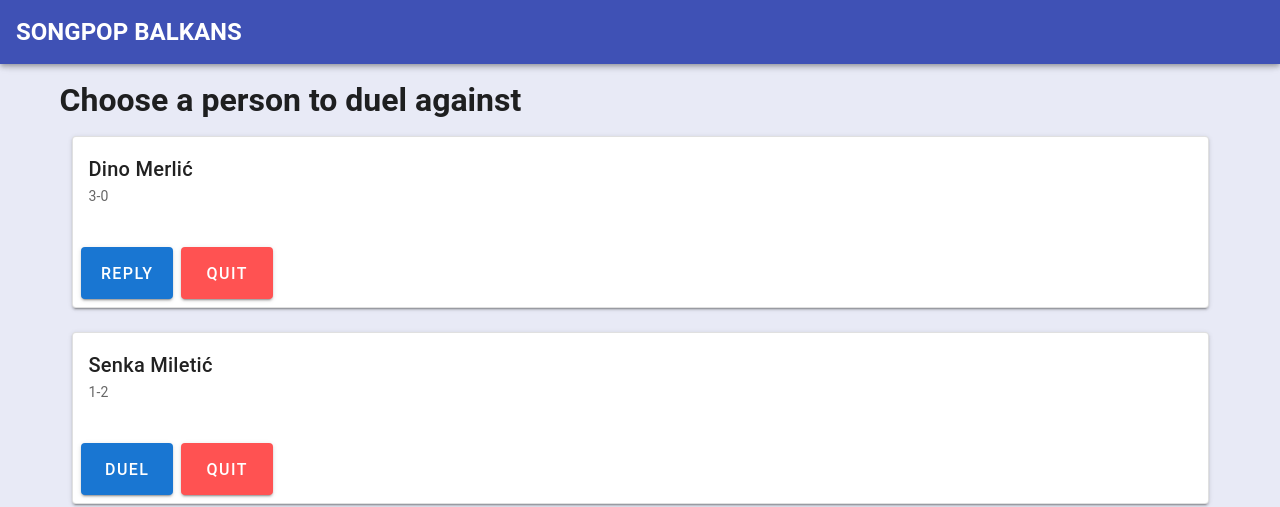
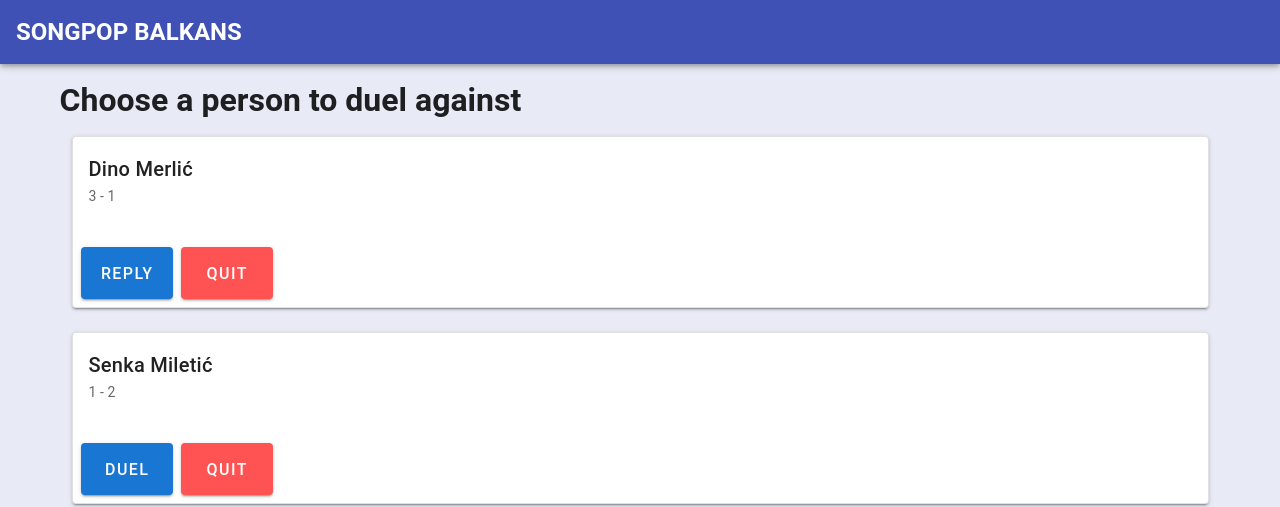
Before and after one commit to enricokokot/songpop-balkans-frontend, a Vue app: page /duel in a window 1280 px wide. Shown: the top 507 px of the page. Built offline with nearby package versions, Linux system fonts and the light colour scheme; the HTML template or start-up script is replaced by a standard one.

Commit message:
Introduce scorekeeping feature

```diff
--- a/src/store.js
+++ b/src/store.js
@@ -5,7 +5,7 @@ export default {
     {
       id: 0,
       name: "Dino Merlić",
-      result: "3-0",
+      result: [3, 1],
       status: "reply",
       playlist: "rock",
       rounds: {
@@ -49,19 +49,19 @@ export default {
     {
       id: 1,
       name: "Senka Miletić",
-      result: "1-2",
+      result: [1, 2],
       status: "duel",
     },
     {
       id: 2,
       name: "Fedja Sakić",
-      result: "",
+      result: [0, 0],
       status: "challenge",
     },
     {
       id: 3,
       name: "Milan Swarovski",
-      result: "",
+      result: [0, 0],
       status: "challenge",
     },
   ],
--- a/src/views/PlayView.vue
+++ b/src/views/PlayView.vue
@@ -4,7 +4,9 @@
     <v-container v-for="player in players" :key="player.id">
       <v-card elevation="2" outlined>
         <v-card-title>{{ player.name }}</v-card-title>
-        <v-card-subtitle>{{ player.result }}</v-card-subtitle>
+        <v-card-subtitle v-if="player.result[0] !== 0 && player.result[1] !== 0"
+          >{{ player.result[0] }} - {{ player.result[1] }}</v-card-subtitle
+        >
         <v-card-text></v-card-text>
         <v-card-actions
           ><v-btn
--- a/src/views/ScoreView.vue
+++ b/src/views/ScoreView.vue
@@ -53,9 +53,19 @@ export default {
     if (!this.enemyPlayed)
       store.players.find((player) => player.id === this.duelAgainst.id).status =
         "waiting";
-    else
-      store.players.find((player) => player.id === this.duelAgainst.id).status =
-        "challenge";
+    else {
+      const enemyPlayer = store.players.find(
+        (player) => player.id === this.duelAgainst.id
+      );
+      enemyPlayer.status = "challenge";
+      if (this.finalScore > this.enemyFinalScore) enemyPlayer.result[0] += 1;
+      else if (this.finalScore < this.enemyFinalScore)
+        enemyPlayer.result[1] += 1;
+      else {
+        enemyPlayer.result[0] += 1;
+        enemyPlayer.result[1] += 1;
+      }
+    }
   },
   computed: {
     //
```
